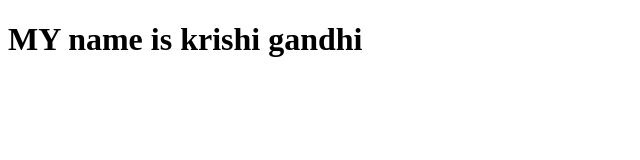
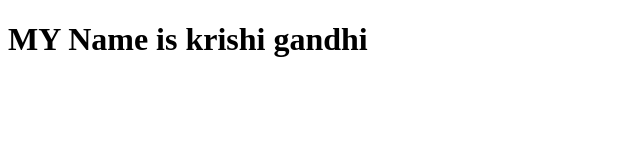
Before and after one commit to krishi12janurary/krishi_2006, a plain HTML site: page index.html in a window 1280 px wide. Shown: the whole page, without its empty margins (0-640 px from the left). Drawn offline with Linux system fonts and the light colour scheme.

Commit message:
first commit

```diff
--- a/index.html
+++ b/index.html
@@ -5,6 +5,6 @@
     <title>Document</title>
 </head>
 <body>
-    <h1>MY name is krishi gandhi</h1>
+    <h1>MY Name is krishi gandhi</h1>
 </body>
 </html>
```
